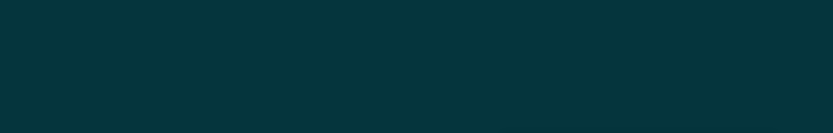
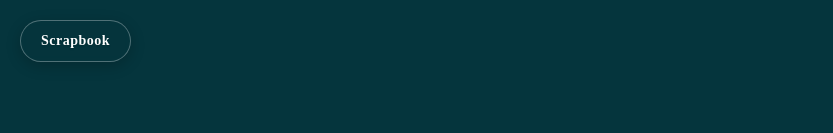
Before and after one commit to RajaMrabti/Secret-Project, a plain HTML site: page letter.html in a window 1280 px wide. Shown: the top 133 px of the page, without its empty margins (0-833 px from the left). Drawn offline with Linux system fonts and the light colour scheme.

Commit message:
fixed navigation button between scrapbook and letter page

```diff
--- a/letter.html
+++ b/letter.html
@@ -44,29 +44,36 @@ body{
     display: none;
 }
 
-#main-nav button{
-    background: rgba(255,255,255,0.2);
-    border: 1px solid rgba(255, 255, 255, 0.2);
+.nav-btn {
+    position: fixed;
+    top: 20px;
+    left: 20px;
+    background: rgba(5,53,61,0.8);
+    border: 1px solid rgba(255, 255, 255, 0.3);
     color: white;
-    padding: 12px 25px;
-    margin: 0 12px;
-    border-radius: 30px;
+    padding: 12px 20px;
+    border-radius: 25px;
     cursor: pointer;
-    font-size: 16px;
+    font-size: 14px;
     font-weight: 600;
     transition: all 0.3s ease;
     letter-spacing: 0.5px;
     text-shadow: 0 1px 2px rgba(0, 0, 0, 0.2);
+     z-index: 1000;
+    text-decoration: none;
+    backdrop-filter: blur(5px);
+    box-shadow: 0 4px 15px rgba(0, 0, 0, 0.2);
 }
-#main-nav button:hover{
+.nav-btn:hover{
     background: rgba(252, 8, 231, 0.3);
-    transform: translate(-2px);
+    transform: translateY(-2px);
     box-shadow: 0 4px 8px rgba(0, 0, 0, 0.2);
 }
 .container {
   height: 100vh;
   display: grid;
   place-items: center;
+  margin-top: 60px;
 }
 .container > .envelope-wrapper {
   background: var(--bg-envelope-color);
@@ -130,6 +137,7 @@ body{
   transition: transform 0.5s ease-in-out 1s;
   box-shadow: 0 1px 6px var(--shadow-color);
   cursor: pointer;
+  margin-top: 60px;
 }
 .heart:before,
 .heart:after {
@@ -159,14 +167,12 @@ body{
   transform: rotate(90deg);
   transition-delay: 0.4s;
 }
+
 </style>
 </head>
 <body>
 
-    <nav id="main-nav" class="hidden">
-        <button onclick="showLetter()">Pick me! 💌</button>
-        <button onclick="showScrapbook()">Scrapbook!</button>
-    </nav>
+    <a href ="scrapbook.html" class="nav-btn">Scrapbook</a>
 
     <div class="container">
         <div class="envelope-wrapper flap">
```
Also changed, not shown: scrapbook.html (+27 -1 lines), 1 other file.
